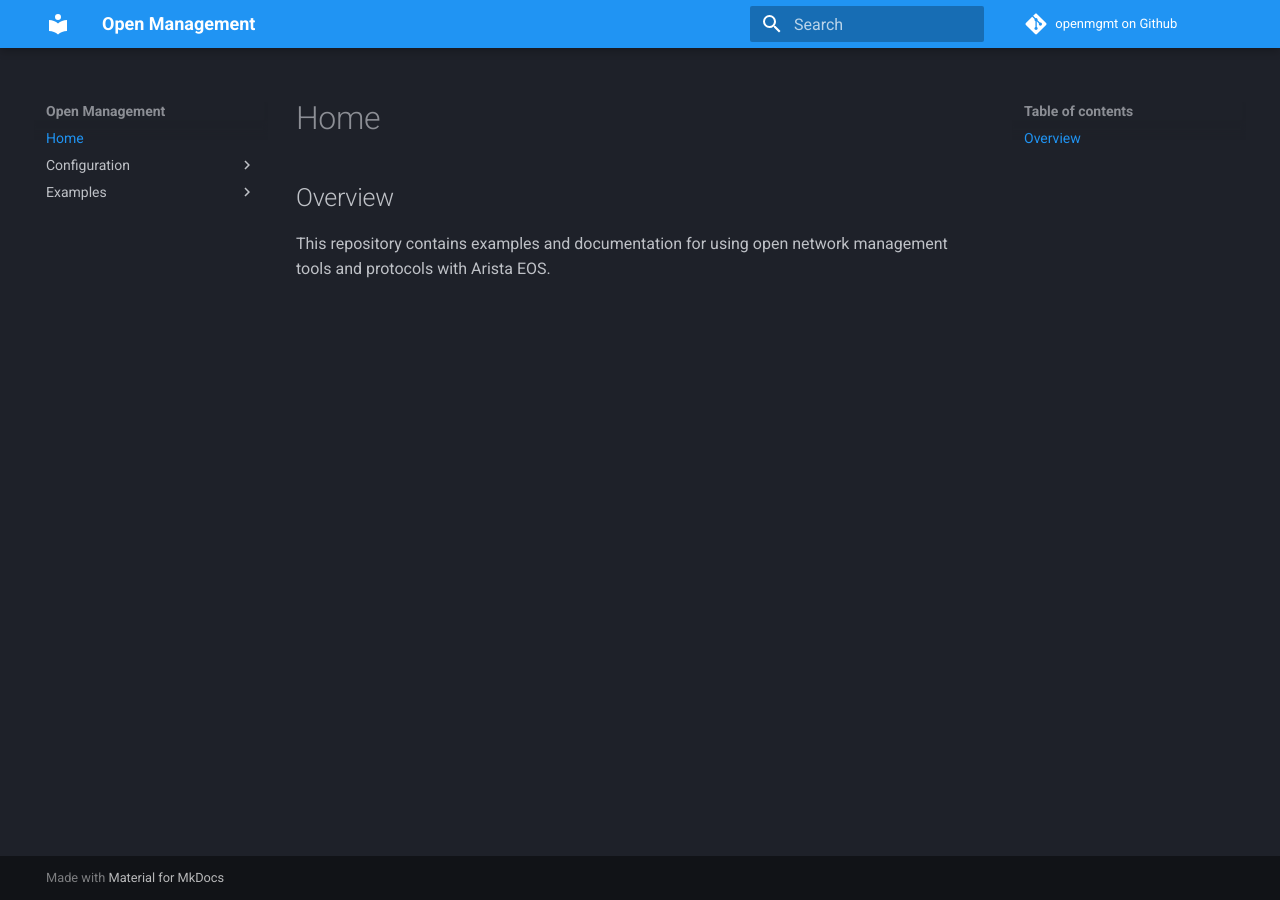
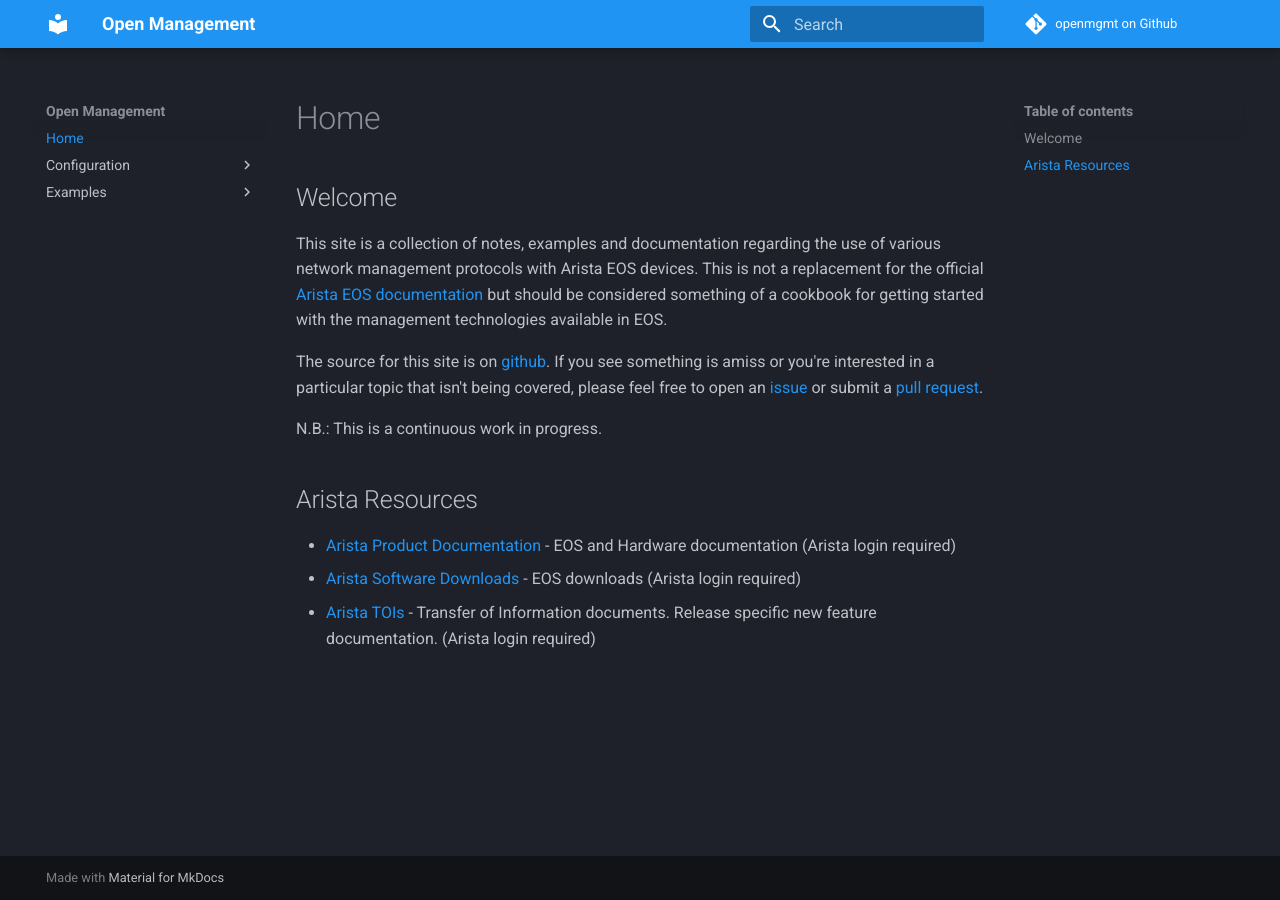
Before and after one commit to aristanetworks/openmgmt, an MkDocs documentation site: the page built from docs/index.md, in a window 1280 px wide. Built offline with MkDocs 1.6.1 and Material for MkDocs 9.7.7, drawn with Linux system fonts in a browser that asks for light colours; comment, search, counter and statistics services are not loaded.

Commit message:
linting fixes

```diff
--- a/docs/index.md
+++ b/docs/index.md
@@ -5,7 +5,24 @@
 categories:
 ---
 
-## Overview
+## Welcome
 
-This repository contains examples and documentation for using open network management tools and protocols with Arista
-EOS.
+This site is a collection of notes, examples and documentation regarding the use of various network management protocols
+with Arista EOS devices.  This is not a replacement for the official [Arista EOS
+documentation](https://www.arista.com/en/support/prodocut-documentation/) but should be considered something of a
+cookbook for getting started with the management technologies available in EOS.
+
+The source for this site is on [github](http://github.com/aristanetworks/openmgmt/). If you see something is amiss or
+you're interested in a particular topic that isn't being covered, please feel free to open an
+[issue](https://github.com/aristanetworks/openmgmt/issues) or submit a [pull
+request](https://github.com/aristanetworks/openmgmt/pulls).
+
+N.B.: This is a continuous work in progress.
+
+## Arista Resources
+
+- [Arista Product Documentation](https://www.arista.com/en/support/product-documentation) - EOS and Hardware
+  documentation (Arista login required)
+- [Arista Software Downloads](https://www.arista.com/en/support/software-download) - EOS downloads (Arista login required)
+- [Arista TOIs](https://eos.arista.com/toi/) - Transfer of Information documents.  Release specific new feature
+  documentation. (Arista login required)
```
